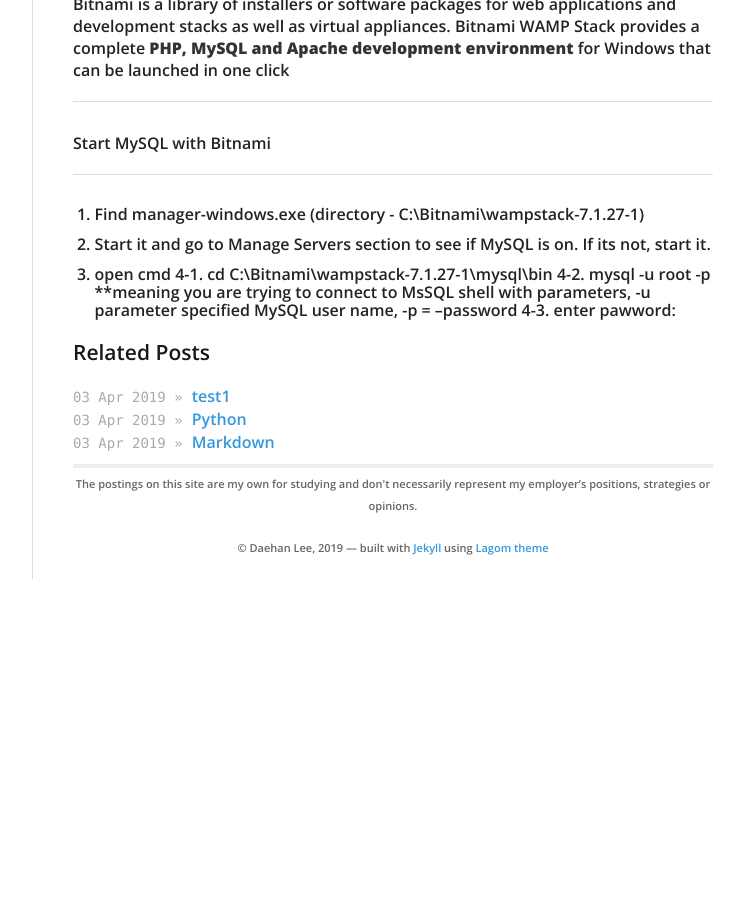
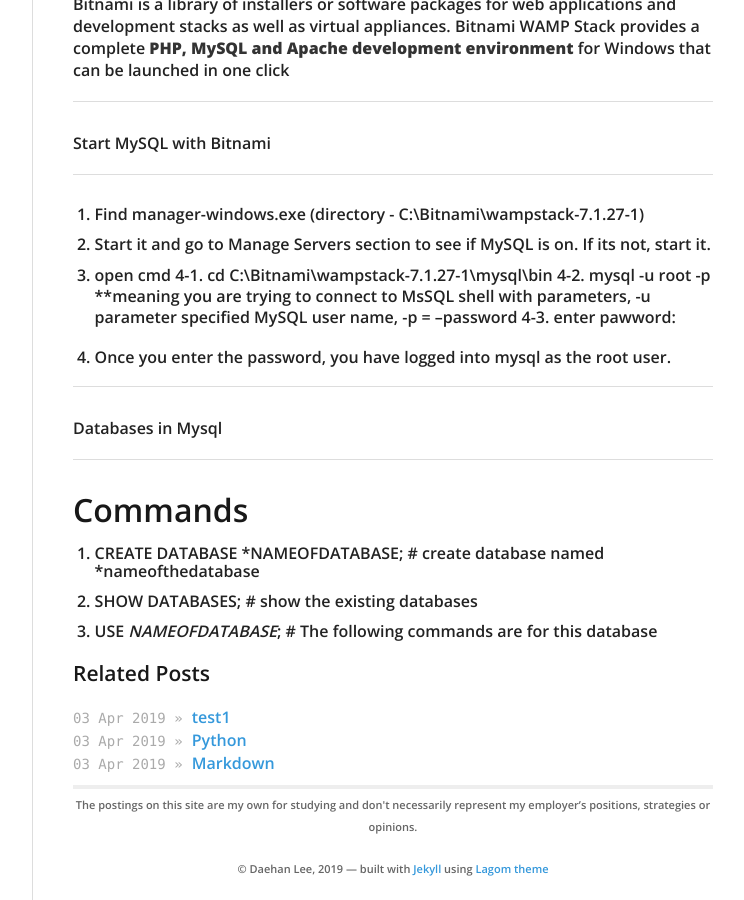
Before and after one commit to daehan0226/Study, a Jekyll site: the page built from _posts/2019-04-03-MYSQL.md, in a window 1280 px wide and 900 px high, scrolled down 885 px. Shown: the whole window, without its empty margins (378-1122 px from the left). Built offline with Jekyll 4.4.1, drawn with Linux system fonts in a browser that asks for light colours; before the commit the page ends 1464 px from its top, so only the background shows below that.

Commit message:
Update 2019-04-03-MYSQL.md

```diff
--- a/_posts/2019-04-03-MYSQL.md
+++ b/_posts/2019-04-03-MYSQL.md
@@ -34,3 +34,13 @@ Start MySQL with Bitnami
 4-1. cd C:\Bitnami\wampstack-7.1.27-1\mysql\bin
 4-2. mysql -u root -p      **meaning you are trying to connect to MsSQL shell with parameters, -u parameter specified MySQL user name, -p = --password
 4-3. enter pawword:
+
+5. Once you enter the password, you have logged into mysql as the root user.
+
+- - -
+Databases in Mysql
+- - -
+# Commands
+  1. CREATE DATABASE *NAMEOFDATABASE; # create database named *nameofthedatabase
+  2. SHOW DATABASES;                  # show the existing databases
+  3. USE *NAMEOFDATABASE*;            # The following commands are for this database
```
